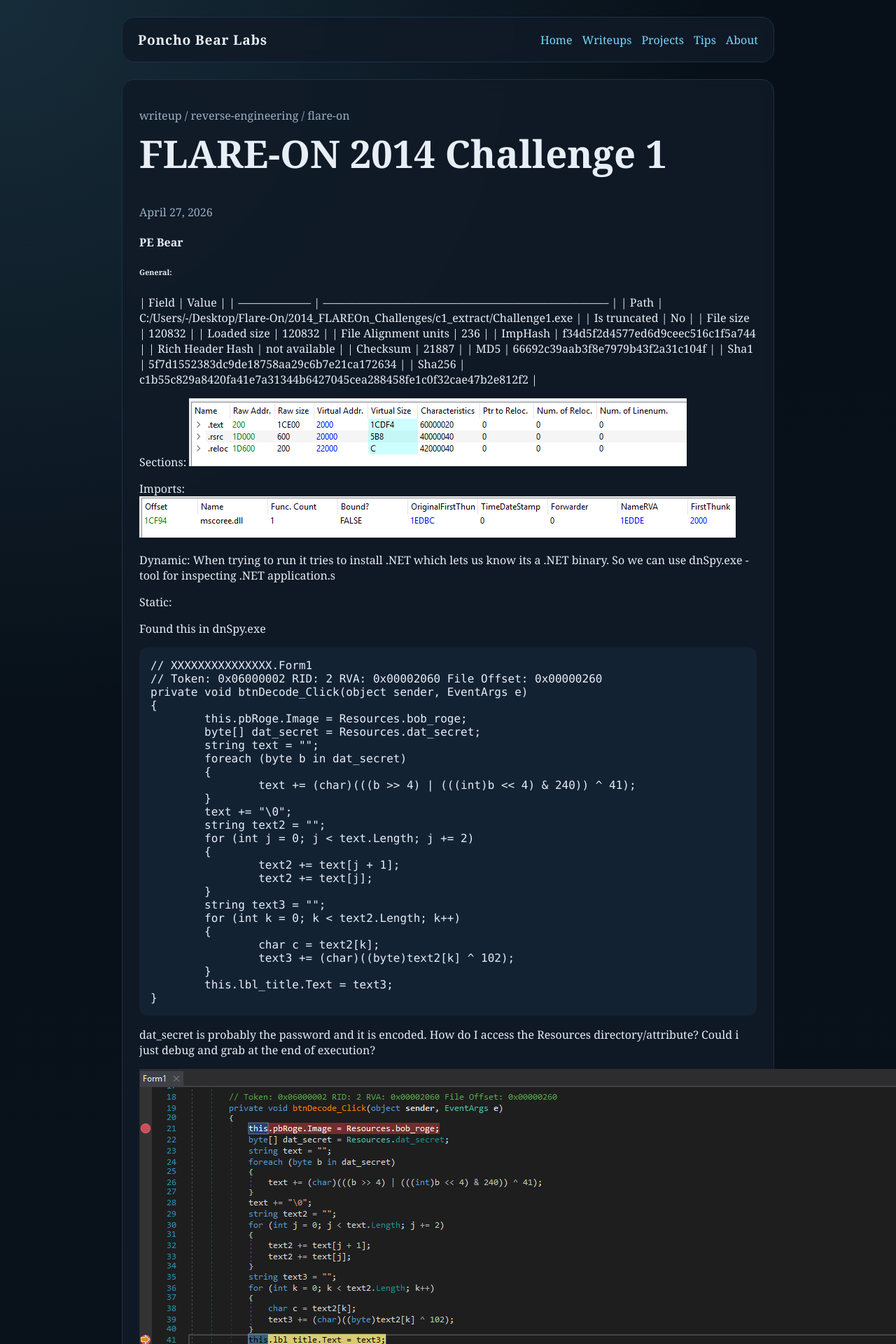
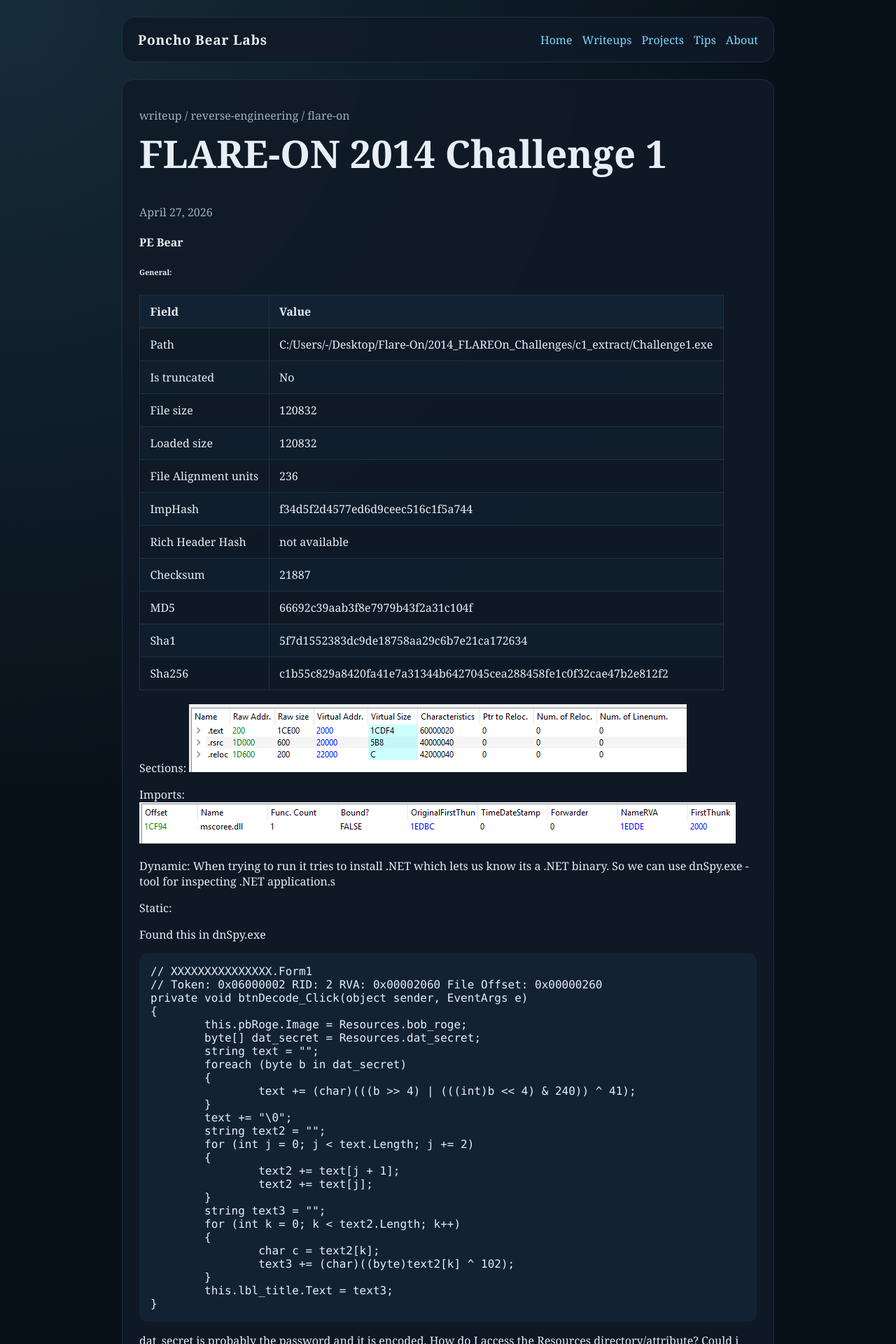
Before and after one commit to 0xkamaji/0xkamaji.github.io, a Jekyll site: the page built from _posts/2026-04-27-flare-on-2014-c1.md, in a window 1280 px wide. Shown: the top 1920 px of the page at 70% size. Built offline with Jekyll 4.4.1, drawn with Linux system fonts in a browser that asks for light colours.

Commit message:
fixed tabling

```diff
--- a/_posts/2026-04-27-flare-on-2014-c1.md
+++ b/_posts/2026-04-27-flare-on-2014-c1.md
@@ -7,6 +7,7 @@ excerpt: "Initial static analysis notes for the first FLARE-ON 2014 challenge, i
 
 #### PE Bear
 ###### General:
+
 | Field                | Value                                                                         |
 | -------------------- | ----------------------------------------------------------------------------- |
 | Path                 | C:/Users/-/Desktop/Flare-On/2014_FLAREOn_Challenges/c1_extract/Challenge1.exe |
--- a/assets/css/style.css
+++ b/assets/css/style.css
@@ -170,3 +170,29 @@ pre {
     flex-direction: column;
   }
 }
+
+
+
+table {
+  width: 100%;
+  border-collapse: collapse;
+  margin: 1.25rem 0;
+  display: block;
+  overflow-x: auto;
+}
+
+th,
+td {
+  padding: 0.75rem 0.9rem;
+  border: 1px solid var(--border);
+  text-align: left;
+  vertical-align: top;
+}
+
+th {
+  background: var(--panel-2);
+}
+
+tr:nth-child(even) td {
+  background: rgba(19, 34, 51, 0.45);
+}
```
